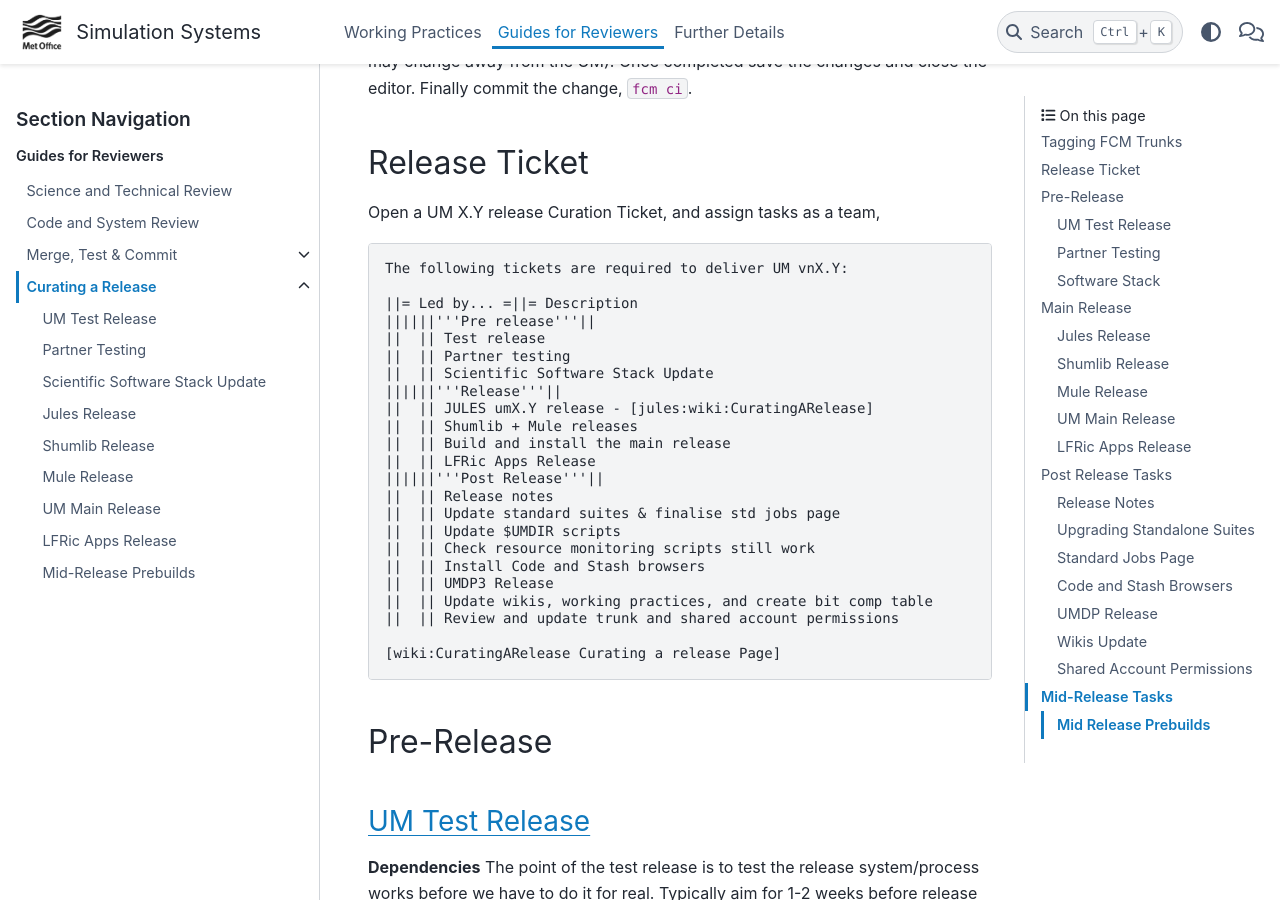
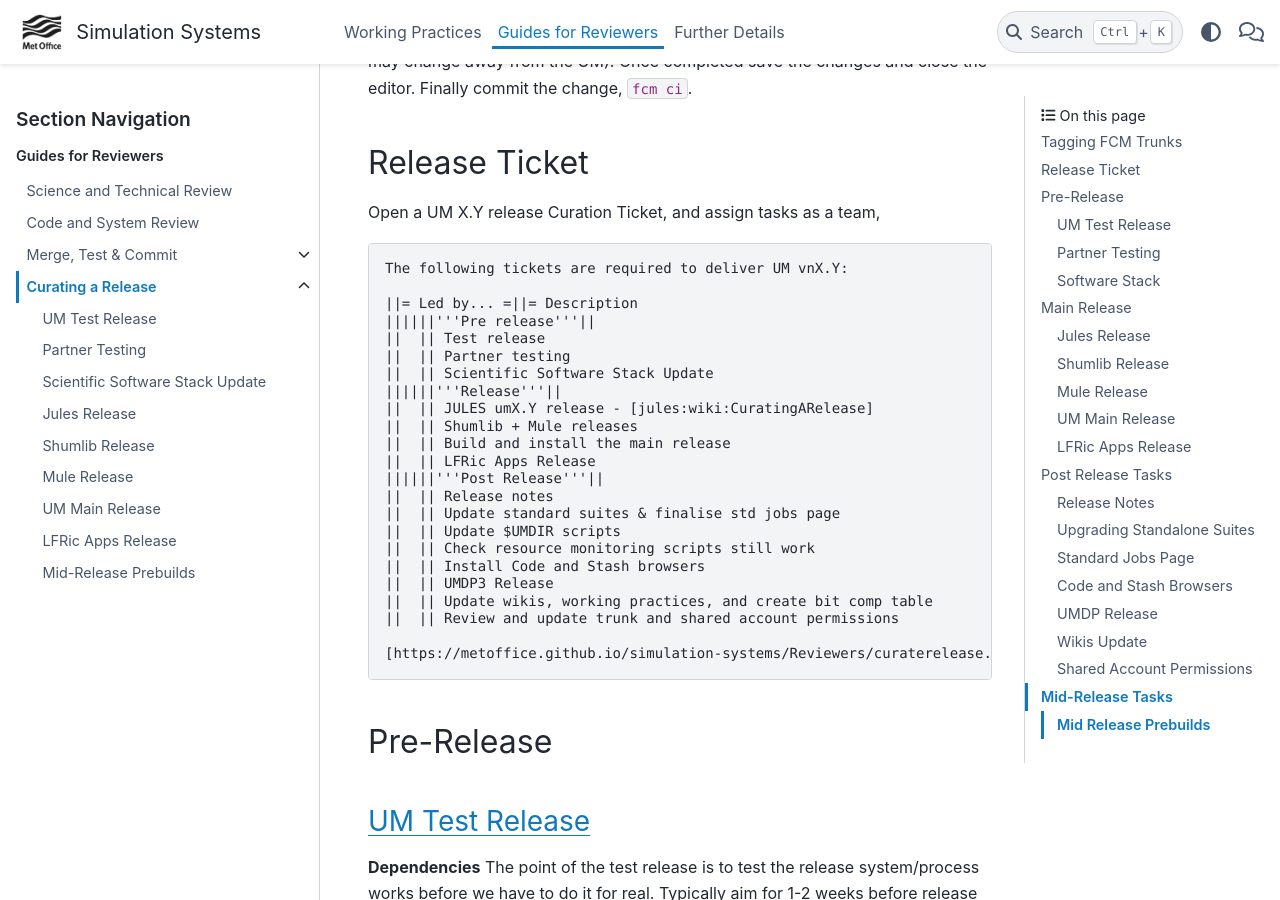
Before and after one commit to MetOffice/simulation-systems, a Sphinx documentation site: the page built from source/Reviewers/curaterelease.rst, in a window 1280 px wide and 900 px high, scrolled down 992 px. Built offline with Sphinx 7.4.7 and the PyData theme 0.15.4, drawn with Linux system fonts in a browser that asks for light colours.

Commit message:
update link

```diff
--- a/source/Reviewers/curaterelease.rst
+++ b/source/Reviewers/curaterelease.rst
@@ -68,7 +68,7 @@
     ||  || Update wikis, working practices, and create bit comp table                                 ||  ||
     ||  || Review and update trunk and shared account permissions                                     ||  ||
 
-    [wiki:CuratingARelease Curating a release Page]
+    [https://metoffice.github.io/simulation-systems/Reviewers/curaterelease.html Curating a release Page]
 
 
 Pre-Release
```
